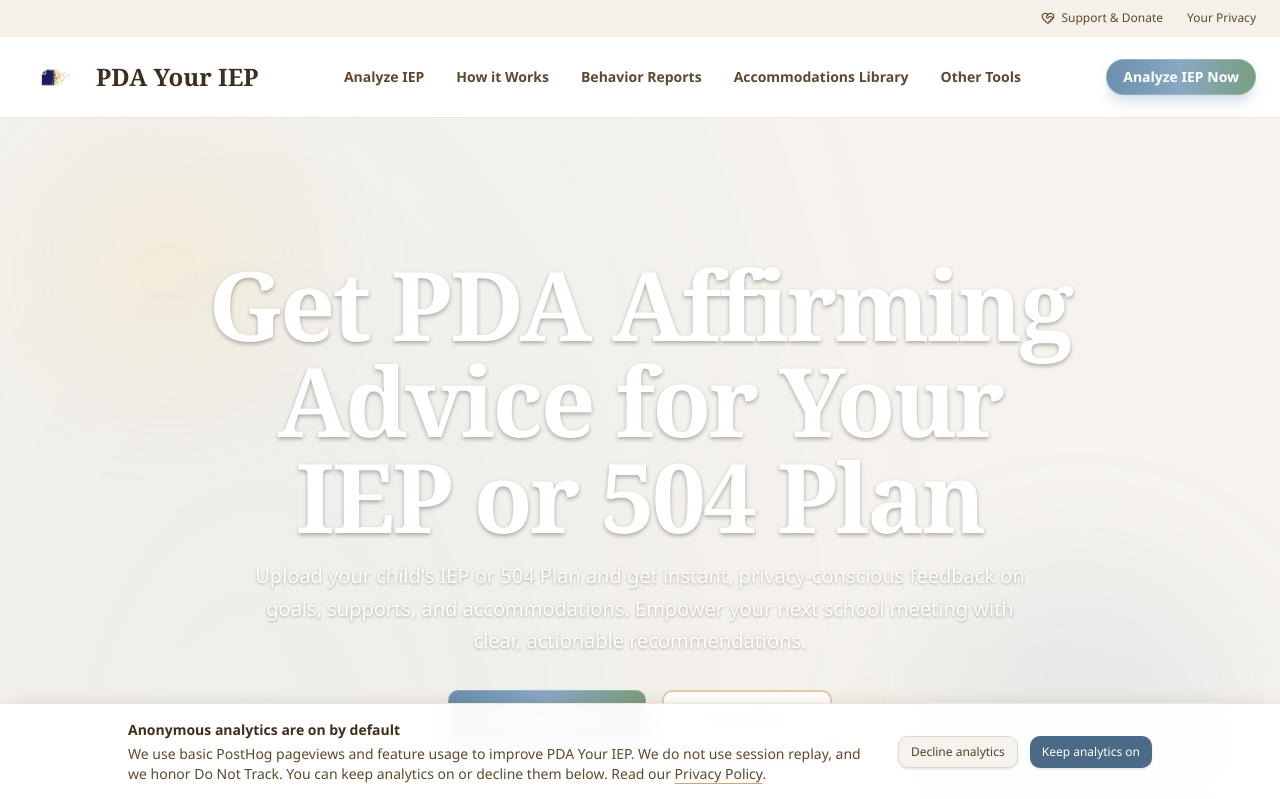
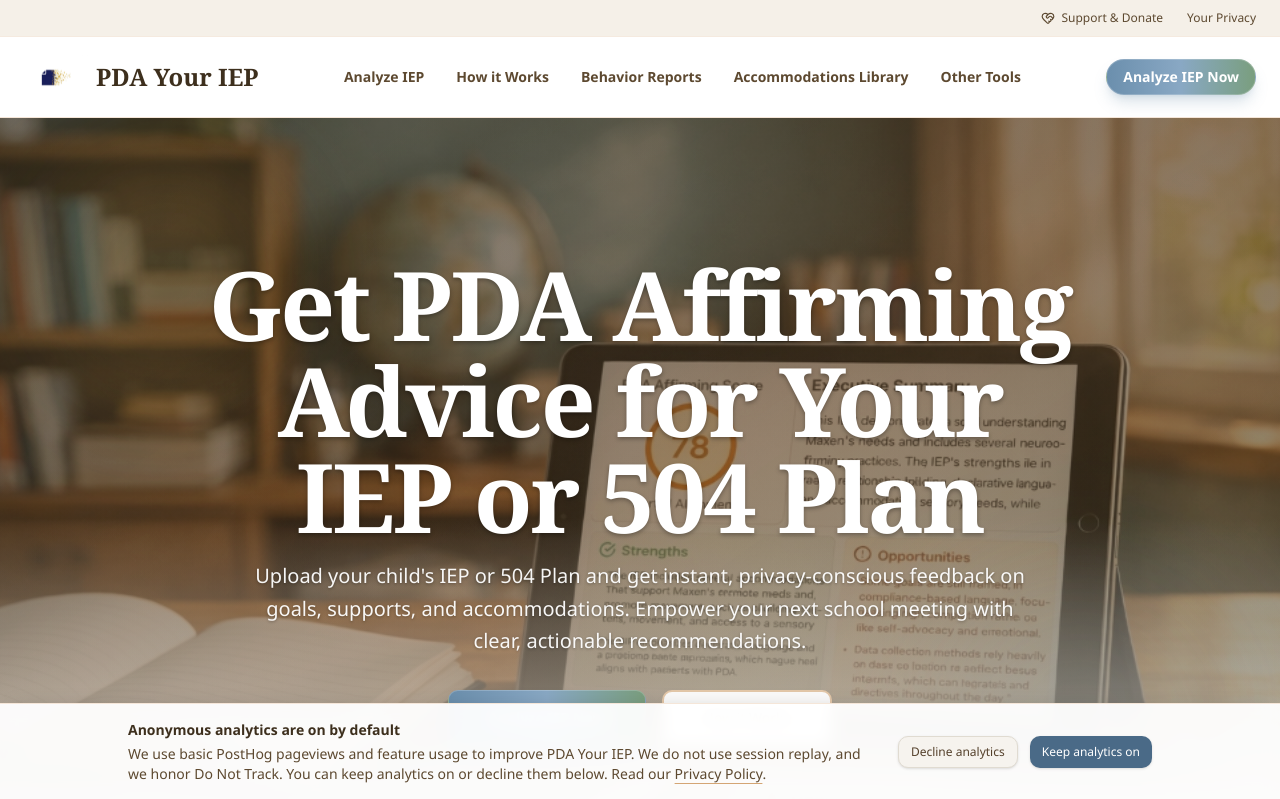
Before and after one commit to metaky/Antigravity, a Next.js app: page / in a window 1280 px wide. Shown: the top 799 px of the page. Built offline with nearby package versions, Linux system fonts and the light colour scheme; no server answers.

Commit message:
Restore homepage hero image layering

```diff
--- a/src/components/landing-hero.tsx
+++ b/src/components/landing-hero.tsx
@@ -8,9 +8,9 @@
 
 export function LandingHero() {
     return (
-        <section className="relative overflow-hidden pt-32 pb-16 md:pt-48 md:pb-32 mt-16">
+        <section className="relative isolate overflow-hidden pt-32 pb-16 md:pt-48 md:pb-32 mt-16">
             {/* Background Image with Watercolor Overlay */}
-            <div className="absolute inset-0 -z-10">
+            <div className="absolute inset-0 z-0">
                 {/* The actual hero photo */}
                 <Image
                     src="/hero-tablet.jpg"
@@ -28,10 +28,10 @@
             </div>
 
             {/* Decorative watercolor splashes - reduced opacity to not compete */}
-            <div className="absolute top-20 left-10 w-64 h-64 bg-[var(--wc-gold)]/10 rounded-full blur-3xl animate-wc-float" />
-            <div className="absolute bottom-20 right-10 w-80 h-80 bg-[var(--wc-blue)]/10 rounded-full blur-3xl animate-wc-float" style={{ animationDelay: '2s' }} />
+            <div className="pointer-events-none absolute top-20 left-10 z-10 w-64 h-64 bg-[var(--wc-gold)]/10 rounded-full blur-3xl animate-wc-float" />
+            <div className="pointer-events-none absolute bottom-20 right-10 z-10 w-80 h-80 bg-[var(--wc-blue)]/10 rounded-full blur-3xl animate-wc-float" style={{ animationDelay: '2s' }} />
 
-            <div className="container mx-auto px-4 md:px-6 relative z-10 flex flex-col items-center">
+            <div className="container mx-auto px-4 md:px-6 relative z-20 flex flex-col items-center">
                 <motion.div
                     initial={{ opacity: 0, y: 20 }}
                     animate={{ opacity: 1, y: 0 }}
```
